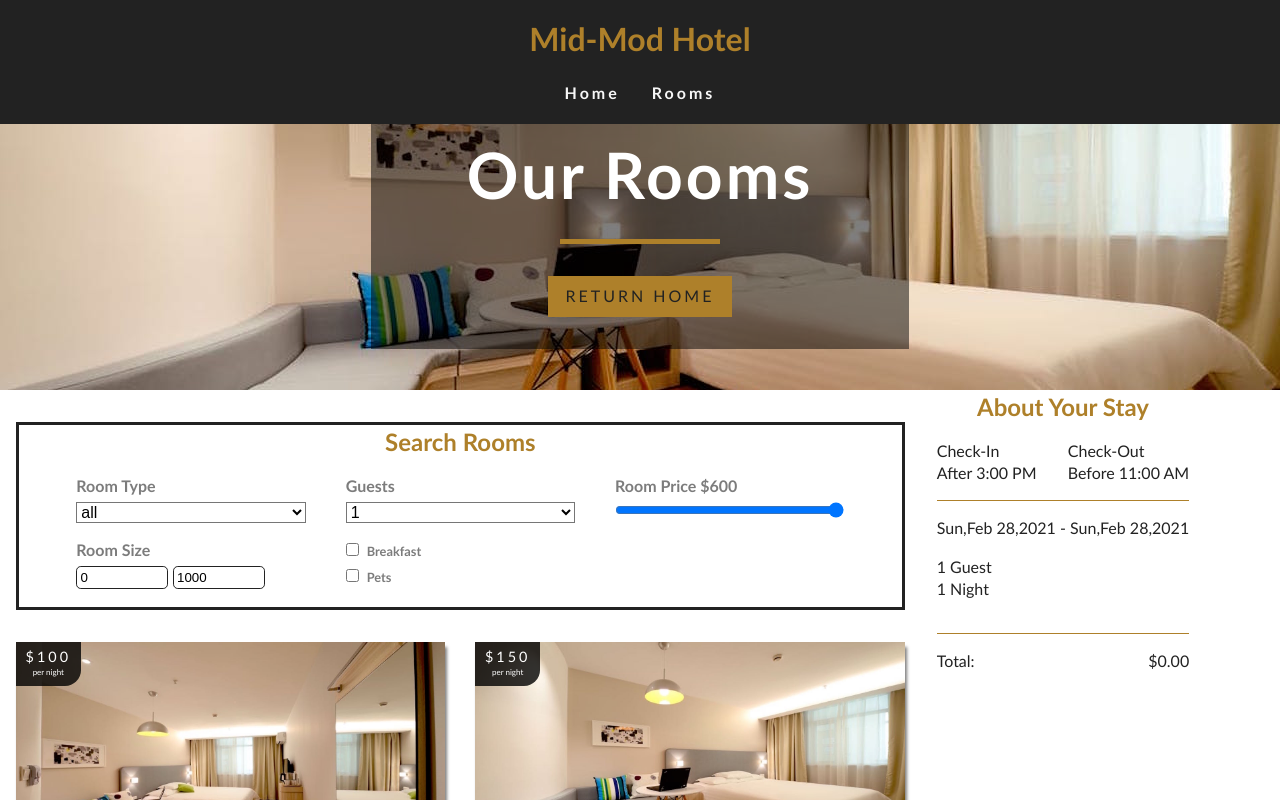
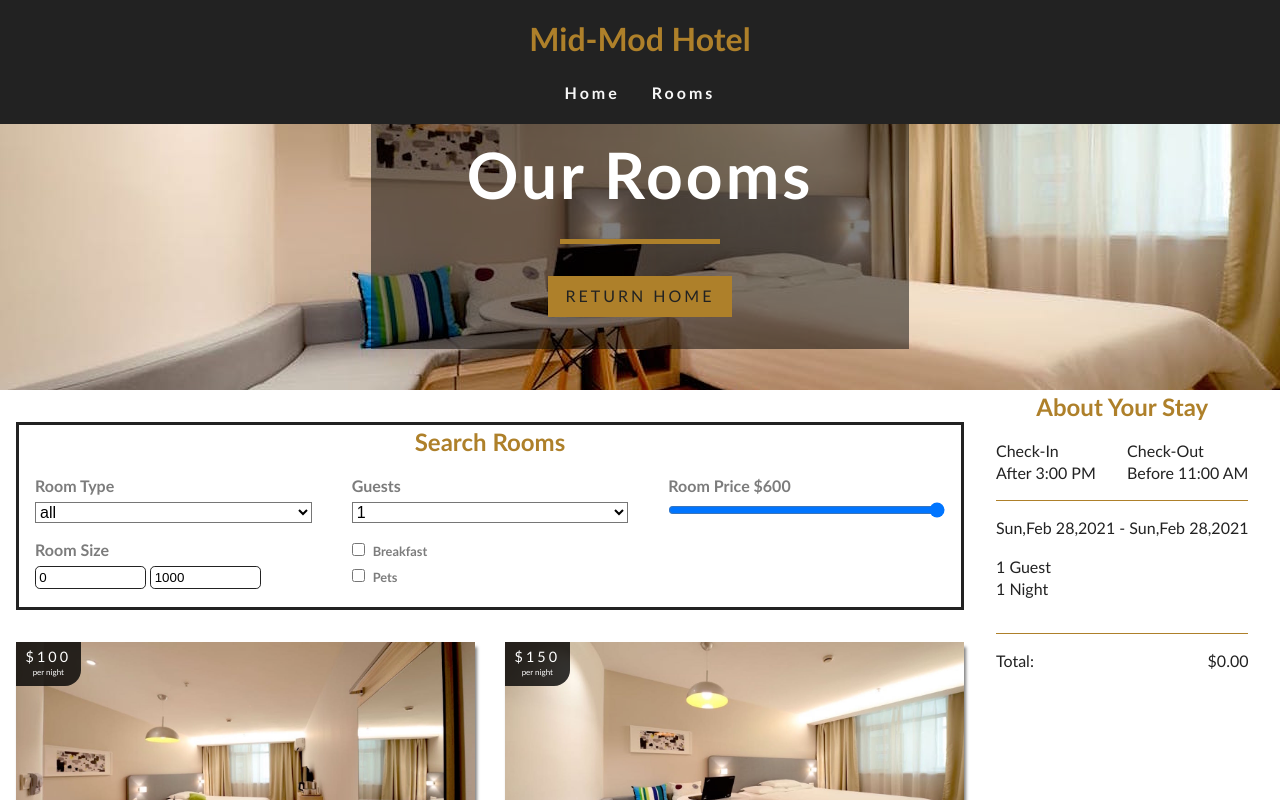
Before and after one commit to KateChantha/resort-content, a React (Create React App) app: page /rooms in a window 1280 px wide. Shown: the top 800 px of the page. Built offline with nearby package versions, Linux system fonts and the light colour scheme.

Commit message:
adjust layout in RoomContainer and AboutYourStay

```diff
--- a/src/App.css
+++ b/src/App.css
@@ -406,6 +406,7 @@ h6 {
   position: absolute;
   top: 50%;
   left: 50%;
+  text-align: center;
   transform: scale(0);
   transition: all 0.3s linear;
 }
@@ -537,8 +538,8 @@ h6 {
   border: solid 3px var(--mainBlack);
 }
 .filter-form {
-  width: 60vw;
-  margin: 0 auto;
+  /* width: 60vw; */
+  margin: 0 1rem;
   margin-bottom: 1rem;
   display: grid;
   grid-template-columns: repeat(auto-fit, minmax(202px, 1fr));
--- a/src/components/AboutYourStay.css
+++ b/src/components/AboutYourStay.css
@@ -50,6 +50,6 @@
 @media screen and (min-width: 776px) {
   .about-your-stay {
     padding: 0 1rem;
-    max-width: 350px;
+    /* max-width: 350px; */
   }
 }
--- a/src/components/Room.js
+++ b/src/components/Room.js
@@ -20,7 +20,7 @@ const Room = ({ room, keepRoomButton }) => {
           <p>per night</p>
         </div>
         <Link to={`/rooms/${slug}`} className="btn-primary room-link">
-          features
+          view details
         </Link>
       </div>
       <div className="room-btm-wrapper">
--- a/src/components/RoomsContainer.css
+++ b/src/components/RoomsContainer.css
@@ -3,15 +3,18 @@
   flex-direction: column;
   align-items: center;
 }
+.rooms-container--list-filter {
+  max-width: 1200px;
+}
 
 .rooms-container--yourstay {
-  width: 80vw;
+  /* width: 80vw; */
   /* background-color: var(--darkGrey); */
 }
 
 @media screen and (min-width: 500px) {
   .rooms-container--yourstay {
-    width: 60vw;
+    /* width: 60vw; */
   }
 }
 
@@ -19,12 +22,14 @@
   .rooms-container  {
     flex-direction: row-reverse;
     align-items: stretch;
+    justify-content: center;
     /* align-items: flex-start; */
   }
 
   .rooms-container--yourstay {
-    width: 40vw;
-    min-width: 250px;
+    /* width: 40vw; */
+    max-width: 400px;
+    min-width: 300px;
     display: flex;
     /* justify-content: center; */
   }
```
Also changed, not shown: 1 other file (tests, documents, lock files or other folders).
